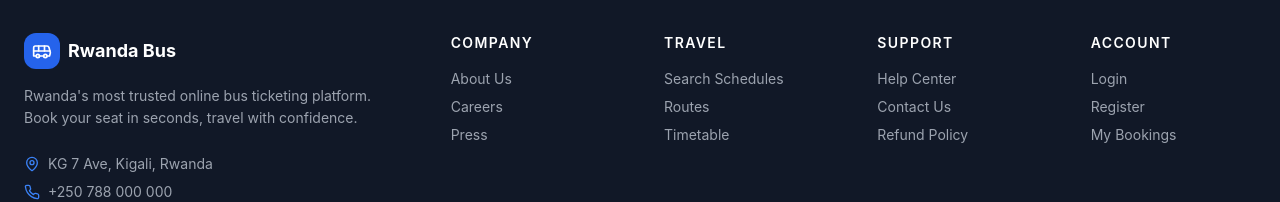
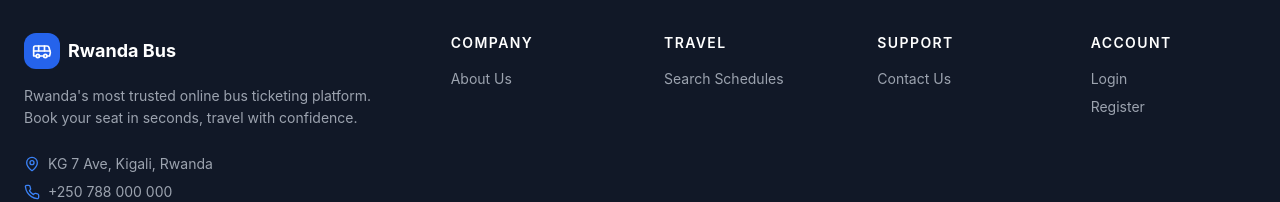
Before and after one commit to samuelbondo/rwanda-bus-ticketing-system, a React (Vite) app in the folder client/: page / in a window 1280 px wide. Shown: the part 1776-1978 px from the top of the page. Built offline with nearby package versions, Linux system fonts and the light colour scheme; no server answers.

Commit message:
fix: clean up footer links and make account section auth-aware

```diff
--- a/client/src/components/layout/Footer.tsx
+++ b/client/src/components/layout/Footer.tsx
@@ -1,14 +1,21 @@
 import { Link } from 'react-router-dom'
 import { Bus, Mail, Phone, MapPin, Facebook, Twitter, Instagram } from 'lucide-react'
+import { useAuth } from '@/contexts/AuthContext'
 
-const links = {
-  Company:  [{ label: 'About Us', to: '/' }, { label: 'Careers', to: '/' }, { label: 'Press', to: '/' }],
-  Travel:   [{ label: 'Search Schedules', to: '/search' }, { label: 'Routes', to: '/search' }, { label: 'Timetable', to: '/search' }],
-  Support:  [{ label: 'Help Center', to: '/' }, { label: 'Contact Us', to: '/' }, { label: 'Refund Policy', to: '/' }],
-  Account:  [{ label: 'Login', to: '/login' }, { label: 'Register', to: '/register' }, { label: 'My Bookings', to: '/dashboard' }],
+const staticLinks = {
+  Company: [{ label: 'About Us', to: '/' }],
+  Travel:  [{ label: 'Search Schedules', to: '/search' }],
+  Support: [{ label: 'Contact Us', to: '/' }],
 }
 
 export default function Footer() {
+  const { user } = useAuth()
+
+  const accountLinks = user
+    ? [{ label: 'Dashboard', to: '/dashboard' }, { label: 'My Bookings', to: '/dashboard/bookings' }]
+    : [{ label: 'Login', to: '/login' }, { label: 'Register', to: '/register' }]
+
+  const links = { ...staticLinks, Account: accountLinks }
   return (
     <footer className="bg-gray-900 text-gray-400">
       <div className="mx-auto max-w-7xl px-4 sm:px-6">
```
